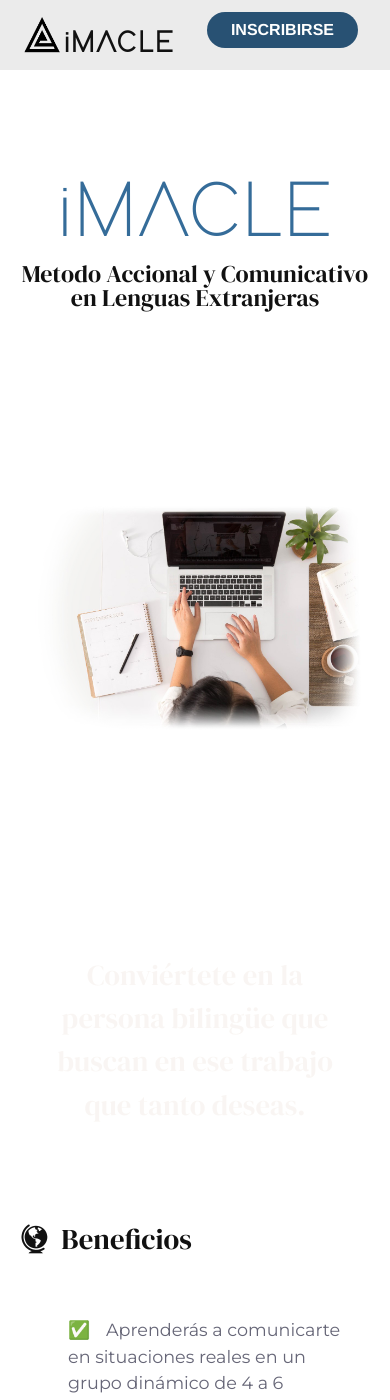
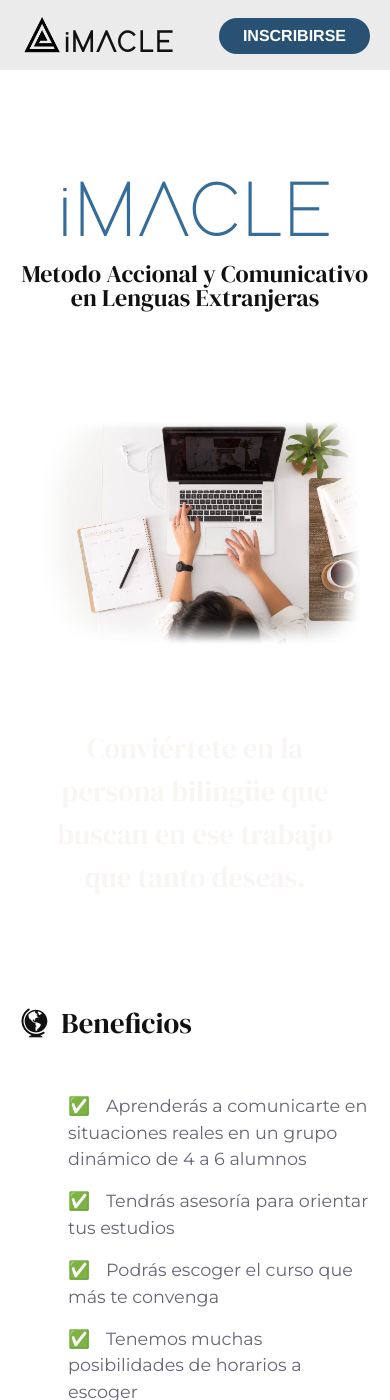
Before and after one commit to alexiscreuzot/i-macle.com, a Jekyll site: the page built from index.html, in a window 390 px wide and 1400 px high. Built offline with Jekyll 4.4.1, drawn with Linux system fonts in a browser that asks for light colours.

Commit message:
improved css

```diff
--- a/_sass/layout.scss
+++ b/_sass/layout.scss
@@ -136,7 +136,7 @@
 
   & .button {
     float:right;
-    margin: 12px;
+    margin: 18px 0 20px;
   }
 }
 
@@ -199,6 +199,8 @@
     color:#333;
   }
   .more-icon {
+    font-weight: 800;
+    margin:3px 10px 0 0;
     font-family: $subtitle-font;
     float: right;
     color: $accent-color;
@@ -237,7 +239,11 @@
 
   color: adjust-hue($accent-color, 180deg);
   padding-top: 4rem;
-  height: 280px;
+  height: 250px;
+  padding: 0;
+  display: flex;
+    align-items: center;
+    justify-content: center;
 
   & .slide {
     display: none;
@@ -290,9 +296,6 @@
   h1 {
     font-size: 2rem;
   }
-  header .front {
-    height: 420px;
-  }
   h2 {
     font-size: 1.8rem;
   }
@@ -300,23 +303,20 @@
   h3 {
     font-size: 1.3rem;
   }
-
-  #main span.price {
-    display: block;
-    float:none;
-  }
-
   p, li {
     font-size: 1.1rem;
   }
 
-  ul, #main ul.pricing {
-    padding: 1rem;
-    max-width: 100%;
+  .section {
+    padding: 1rem 0;
   }
-  header .amg {
+
+  header {
+
+  & .front {
     height: 250px;
   }
+}
 
 }
 
```
Also changed, not shown: docs/main.css.
